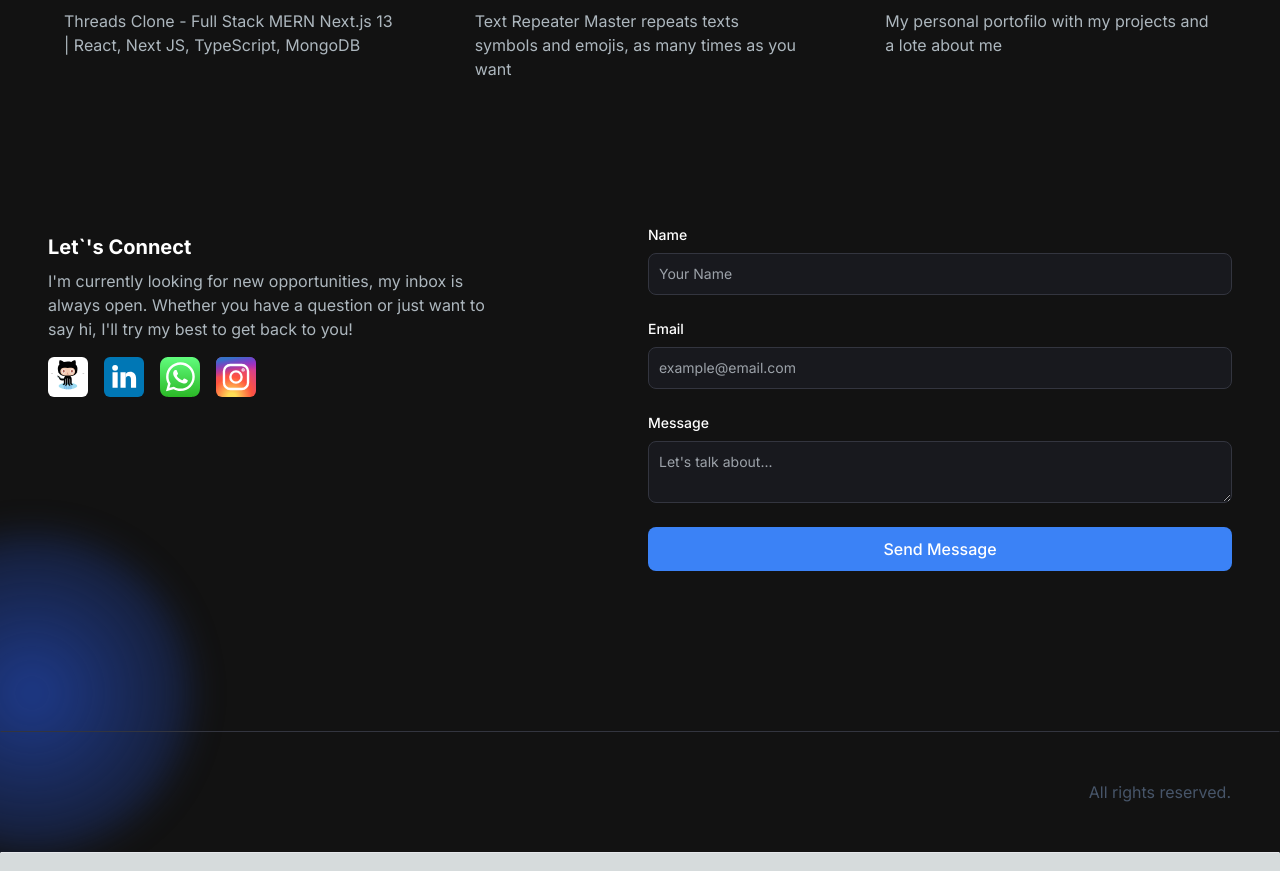
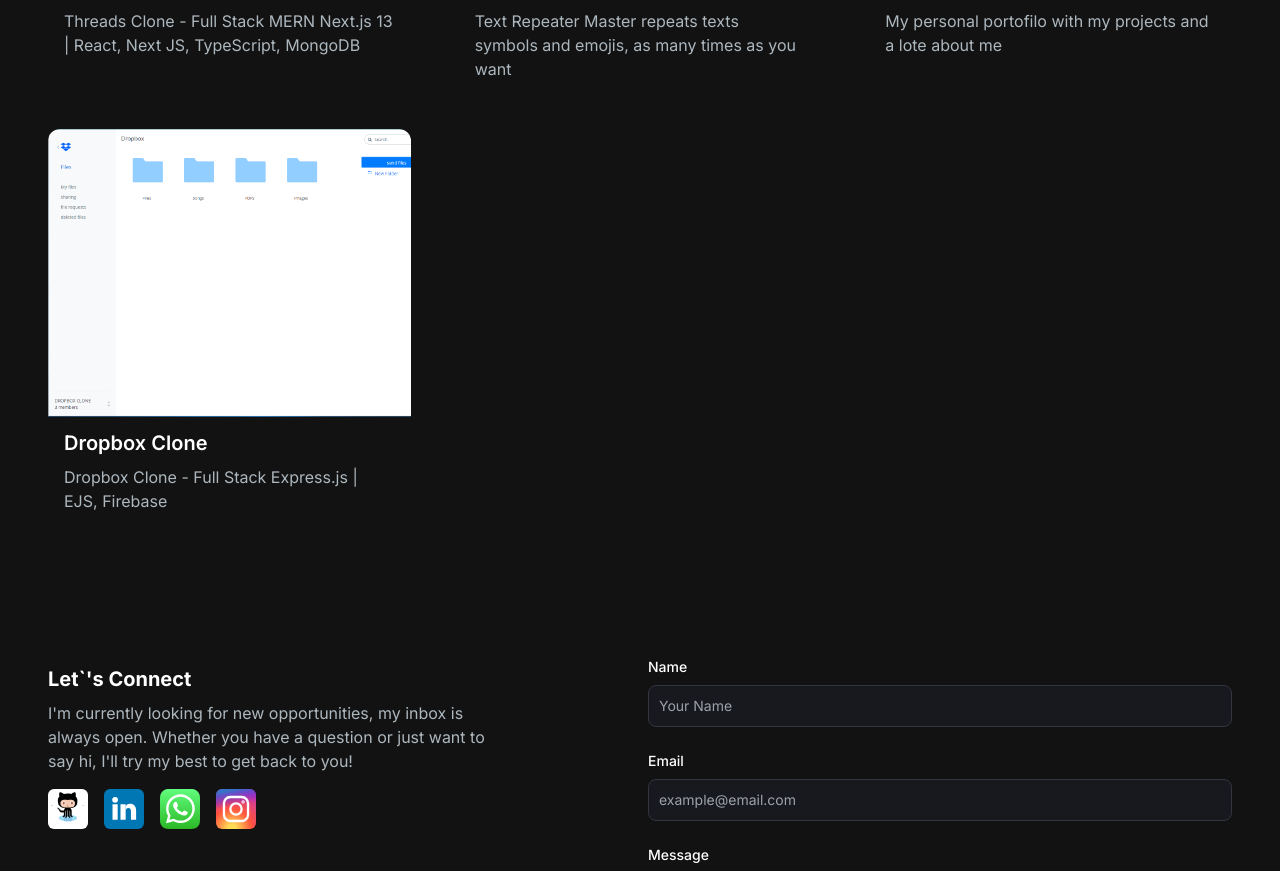
Before and after one commit to DaniloDev/danilo-nascimento-dev-portfolio, a Next.js app: page / in a window 1280 px wide. Shown: the part 2607-3478 px from the top of the page. Built offline with nearby package versions, Linux system fonts and the light colour scheme.

Commit message:
feat: add a new project to portfolio name dropbox clone

```diff
--- a/src/app/components/ProjectsSection.jsx
+++ b/src/app/components/ProjectsSection.jsx
@@ -31,6 +31,15 @@ const projectsData = [
     tag: ["All", "Web"],
     gitUrl: "https://github.com/DaniloDev/danilo-nascimento-dev-portfolio",
     previewUrl: "https://danilo-nascimento-dev-portfolio.vercel.app",
+  },
+  {
+    id: 4,
+    title: "Dropbox Clone",
+    description: "Dropbox Clone - Full Stack Express.js | EJS, Firebase",
+    image: "/images/projects/dropbox_clone.png",
+    tag: ["All", "Web"],
+    gitUrl: "https://github.com/DaniloDev/dropbox_clone",
+    previewUrl: "https://dropbox-clone-indol.vercel.app",
   }
 ];
 
```
Also changed, not shown: public/images/projects/dropbox_clone.png (added).
